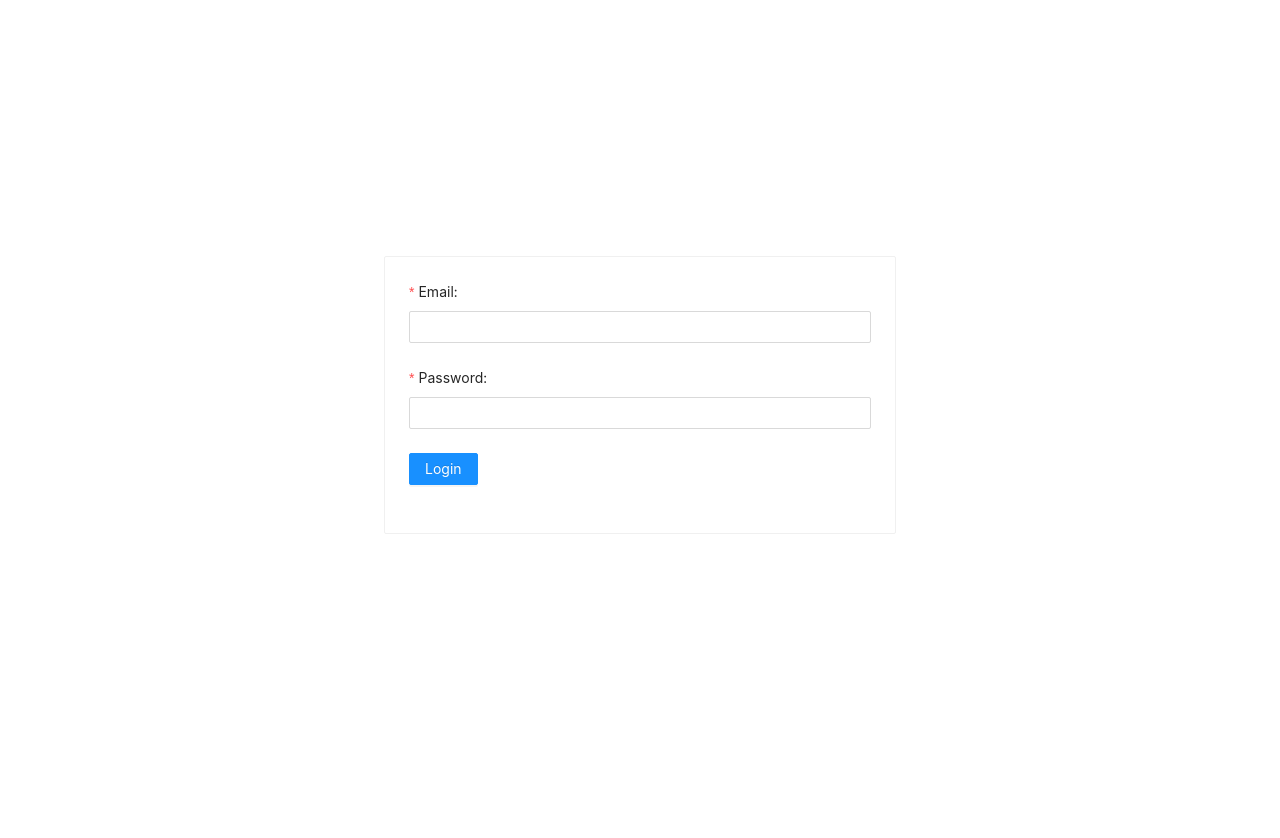
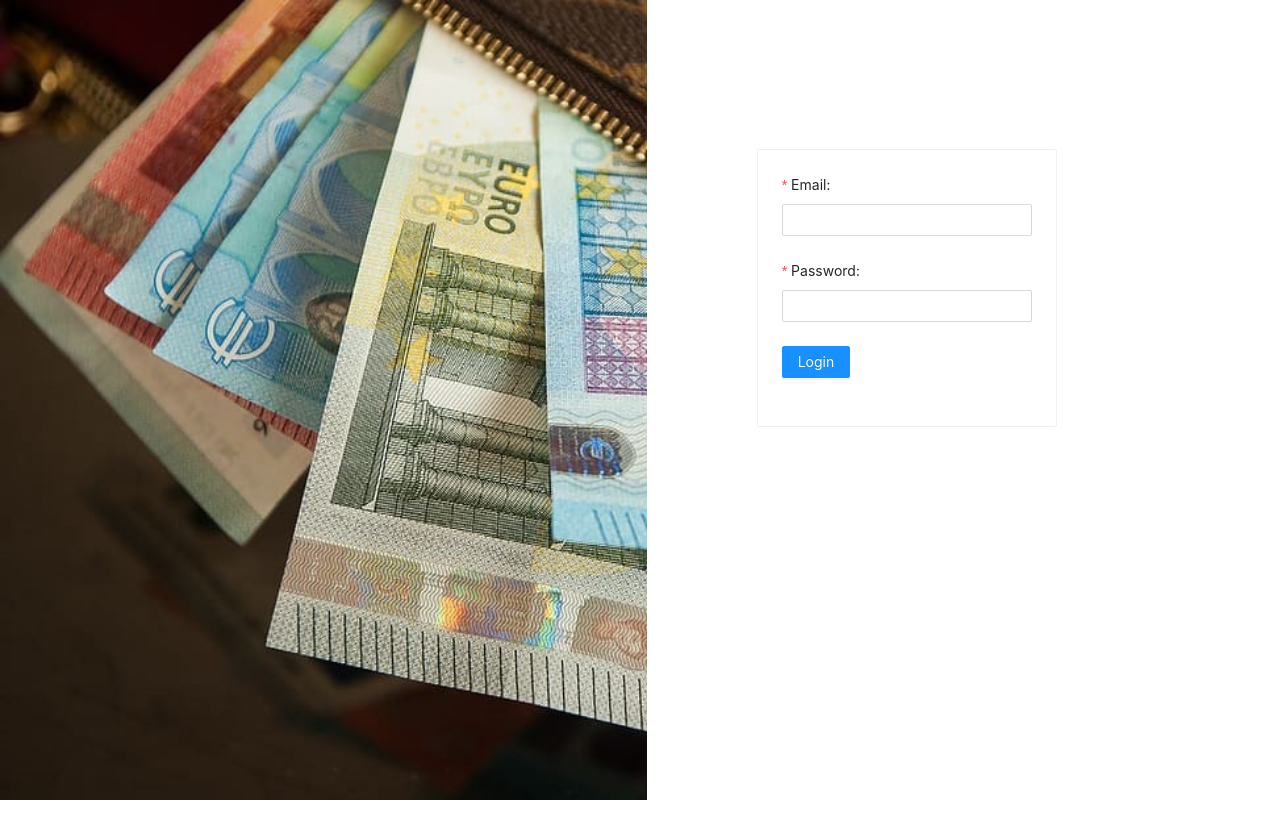
Before and after one commit to adeoluwa-adebiyi/WalletWebApp, a React (Vite) app: page /index/login in a window 1280 px wide. Shown: the top 838 px of the page. After the commit the page ends 800 px from the top, so only its background shows below. Built offline with nearby package versions, Linux system fonts and the light colour scheme; what unstated-next would draw is missing.

Commit message:
save changes

```diff
--- a/src/containers/Login.jsx
+++ b/src/containers/Login.jsx
@@ -1,4 +1,4 @@
-import React, { useEffect } from "react";
+import React, { useEffect, useLayoutEffect, useState } from "react";
 import { Button, Card, Form, Input, Row, Col } from "antd";
 import { useForm } from "antd/lib/form/Form";
 import Containers from "../unstated-containers/containers";
@@ -7,8 +7,10 @@ import withContainerProvider from "../unstated-containers/provider";
 import { useHistory } from "react-router-dom";
 import { useDispatch } from "react-redux";
 import { setLogin } from "../stores/actions";
+import currencyPic from "../static/images/bank-notes-cropped.jpg";
 
-const loginCardFormStyle = { minWidth:400, maxWidth: "40%", margin:"0 auto", marginTop: "20%" };
+const loginCardFormStyle = { minWidth: 300, maxWidth: "40%", margin: "0 auto", marginTop: "20%" };
+const loginLayoutStyle = { height: "100%" };
 
 const { authContainer } = Containers
 
@@ -30,7 +32,6 @@ const LoginForm = ({ onFinish }) => {
                     <Form.Item name="password" label="Password:" required={true}>
                         <Input type="password" />
                     </Form.Item>
-
                 </Col>
             </Row>
             <Row>
@@ -48,30 +49,45 @@ const Login = (props) => {
 
     const dispatch = useDispatch();
 
-    const login = async(username, password) => {
-        try{
+    const [windowWidth, setWindowWidth] = useState(window.innerWidth);
 
-        }catch(e){
+    const login = async (username, password) => {
+        try {
+
+        } catch (e) {
 
         }
     }
 
+    useEffect(()=>{
+        setWindowWidth(window.innerWidth);
+    })
 
-    const onFinish = async(values) => {
-        try{
+
+    const onFinish = async (values) => {
+        try {
             await login(values?.username, values?.password);
             dispatch(setLogin(true));
-        }catch(e){
+        } catch (e) {
             dispatch(setLogin(false));
         }
     }
 
     return (
-        <div>
-            <Card title={null} style={loginCardFormStyle}>
-                <LoginForm onFinish={onFinish}/>
-            </Card>
-        </div>
+        <Row style={loginLayoutStyle}>
+            { (windowWidth >= 500)  &&<Col span={10}>
+                <Row align="start" style={loginLayoutStyle}>
+                    <img height={"100%"} style={{ objectFit: "cover" }} src={currencyPic} />
+                </Row>
+            </Col>}
+            <Col span={14}>
+                <Row>
+                <Card title={null} style={loginCardFormStyle}>
+                    <LoginForm onFinish={onFinish} />
+                </Card>
+                </Row>
+            </Col>
+        </Row>
     );
 }
 
```
Also changed, not shown: src/static/images/bank-notes-cropped.jpg (added), 1 other file (tests, documents, lock files or other folders).
